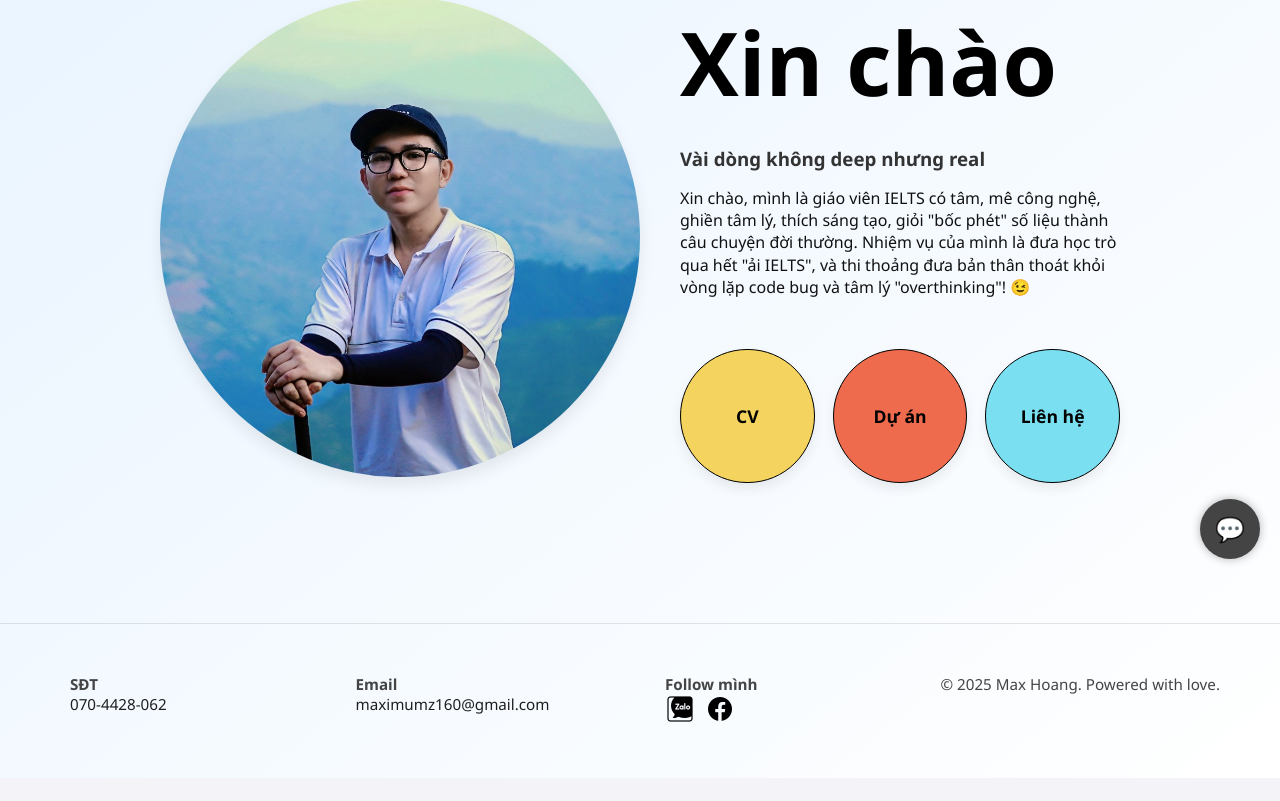
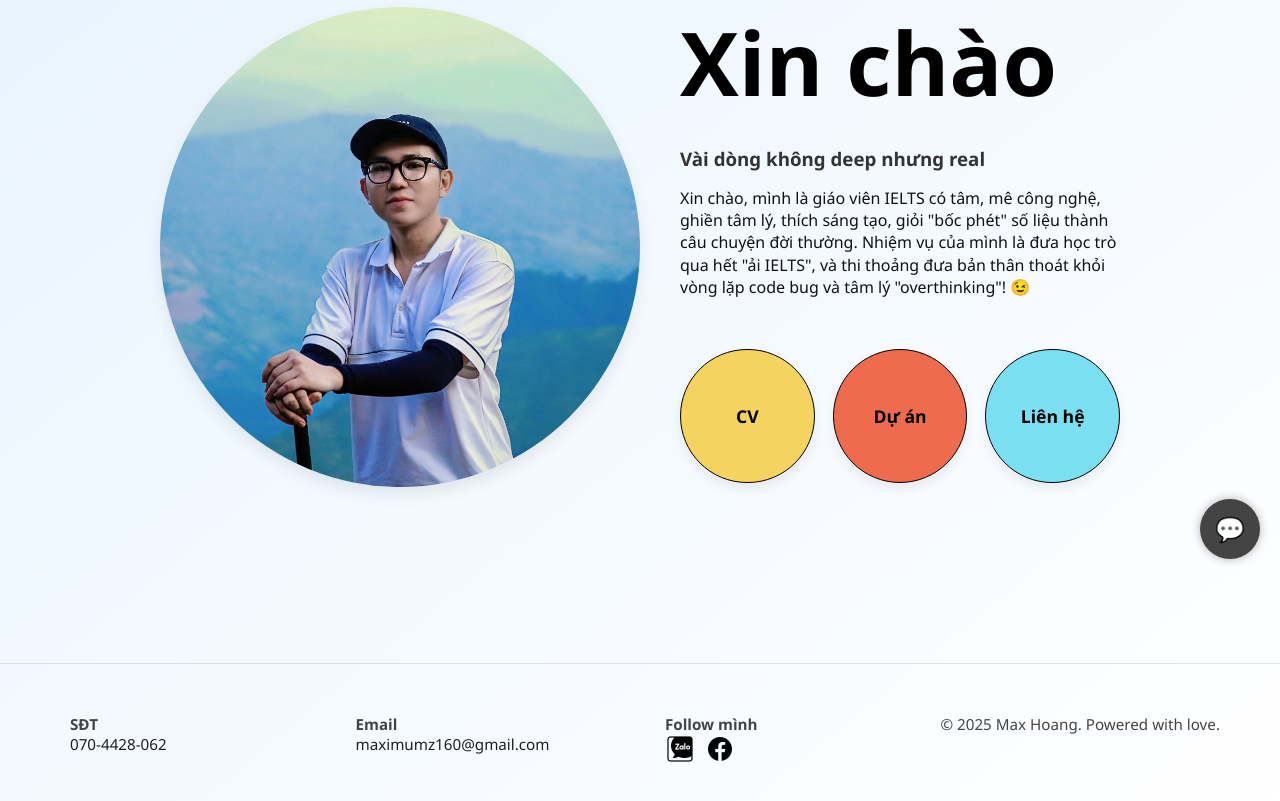
Before and after one commit to phuchgg/my-portfolio, a React (Vite) app: page / in a window 1280 px wide. Shown: the part 221-1022 px from the top of the page. Before the commit the page ends 999 px from the top, so only its background shows below. Built offline with nearby package versions, Linux system fonts and the light colour scheme.

Commit message:
increase margin top size for footer

```diff
--- a/src/css/index.css
+++ b/src/css/index.css
@@ -142,7 +142,6 @@ main {
 }
 
 .intro h3 {
-
   margin-bottom: 8px;
   font-weight: 600px;
   color: #333;
@@ -150,7 +149,7 @@ main {
 
 .buttons {
   margin-top: 50px;
-  margin-bottom: 80px;
+  margin-bottom: 100px;
   display: flex;
   gap: 18px;
 }
@@ -189,7 +188,7 @@ main {
 }
 
 footer {
-  border-top: 1px solid #ccc;
+  margin-top: 20px;
   background-color: #f4f4f4;
   padding: 40px 40px 40px;
   display: flex;
```
Also changed, not shown: 3 other files (tests, documents, lock files or other folders).
